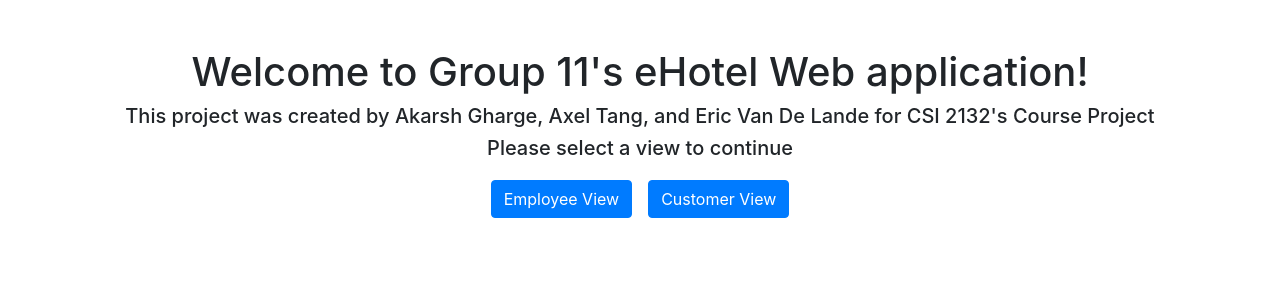
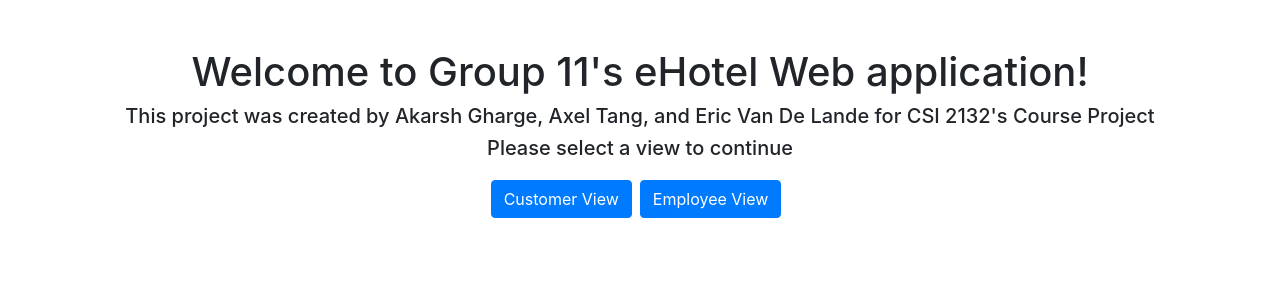
Before and after one commit to aghar11/CSI2132-eHotelsWebApp, a React (Create React App) app in the folder client/: page / in a window 1280 px wide. Shown: the top 300 px of the page. Built offline with nearby package versions, Linux system fonts and the light colour scheme.

Commit message:
Added button linking to Employee and Customer Dashboards

```diff
--- a/client/src/Home.js
+++ b/client/src/Home.js
@@ -1,5 +1,6 @@
 import './App.css';
 import React, { Fragment, useState } from 'react';
+import { Link } from 'react-router-dom';
 
 function Home() {
     return(
@@ -11,8 +12,12 @@ function Home() {
             </div>
 
             <div className="header" id="buttonSelection">
-                <button id="customerViewButton" type="button" class="btn btn-primary mr-2">Employee View</button>
-                <button id="employeeViewbutton" type="button" class="btn btn-primary ml-2">Customer View</button>
+                <Link to='/customerView'>
+                    <button id="customerViewButton" type="button" class="btn btn-primary mr-2">Customer View</button>
+                </Link>
+                <Link to='/employeeView'>
+                    <button id="employeeViewButton" type="button" class="btn btn-primary mr-2">Employee View</button>
+                </Link>
             </div>
         </div>
     )
```
